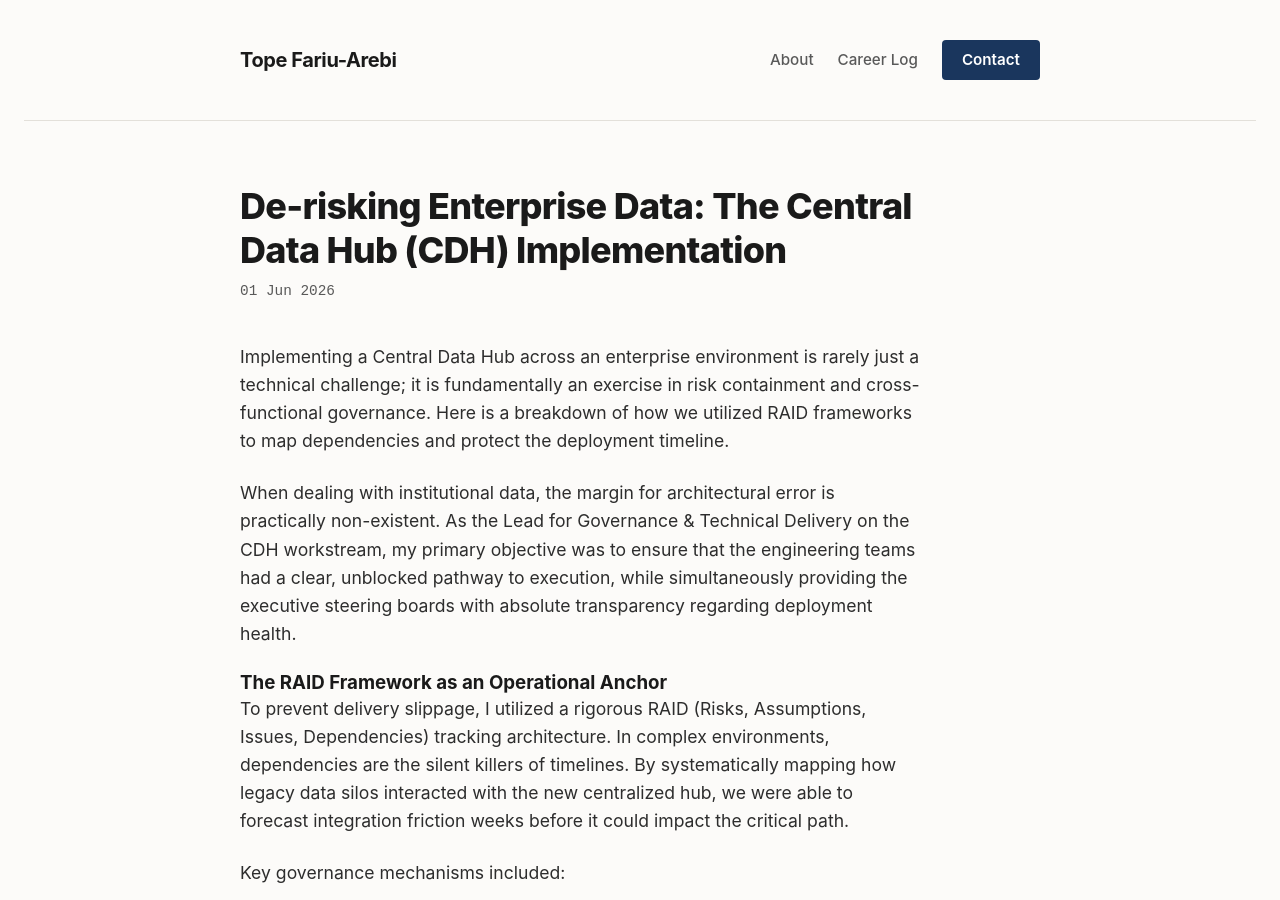
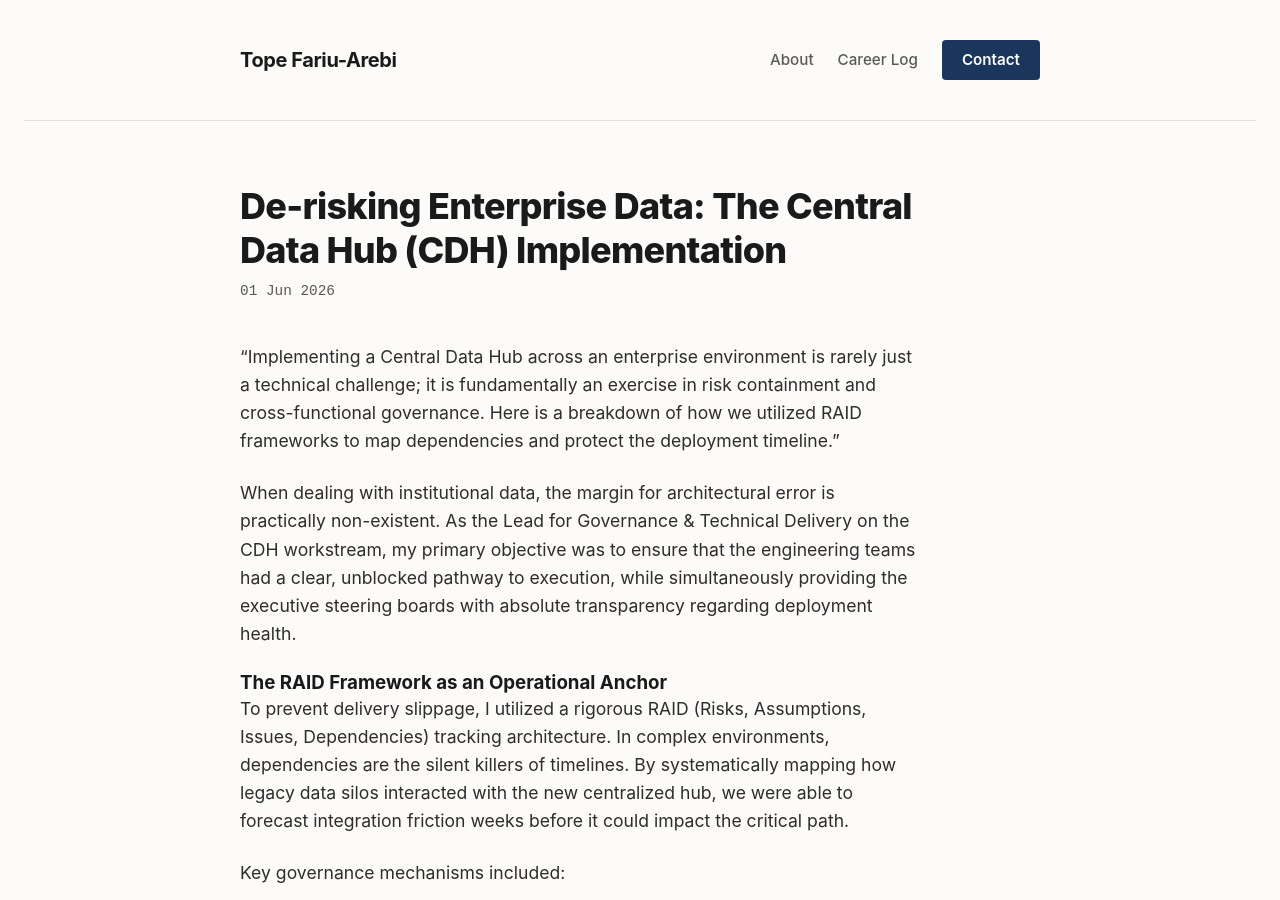
Before and after one commit to topearebi/topearebi-portfolio, a Jekyll site: the page built from _posts/2026-06-01-cdh-implementation.md, in a window 1280 px wide and 900 px high. Built offline with Jekyll 4.4.1, drawn with Linux system fonts in a browser that asks for light colours.

```diff
--- a/_posts/2026-06-01-cdh-implementation.md
+++ b/_posts/2026-06-01-cdh-implementation.md
@@ -6,7 +6,7 @@ categories: [governance, risk]
 permalink: /career-log/cdh-implementation/
 ---
 
-Implementing a Central Data Hub across an enterprise environment is rarely just a technical challenge; it is fundamentally an exercise in risk containment and cross-functional governance. Here is a breakdown of how we utilized RAID frameworks to map dependencies and protect the deployment timeline.
+"Implementing a Central Data Hub across an enterprise environment is rarely just a technical challenge; it is fundamentally an exercise in risk containment and cross-functional governance. Here is a breakdown of how we utilized RAID frameworks to map dependencies and protect the deployment timeline."
 
 When dealing with institutional data, the margin for architectural error is practically non-existent. As the Lead for Governance & Technical Delivery on the CDH workstream, my primary objective was to ensure that the engineering teams had a clear, unblocked pathway to execution, while simultaneously providing the executive steering boards with absolute transparency regarding deployment health.
 
```
